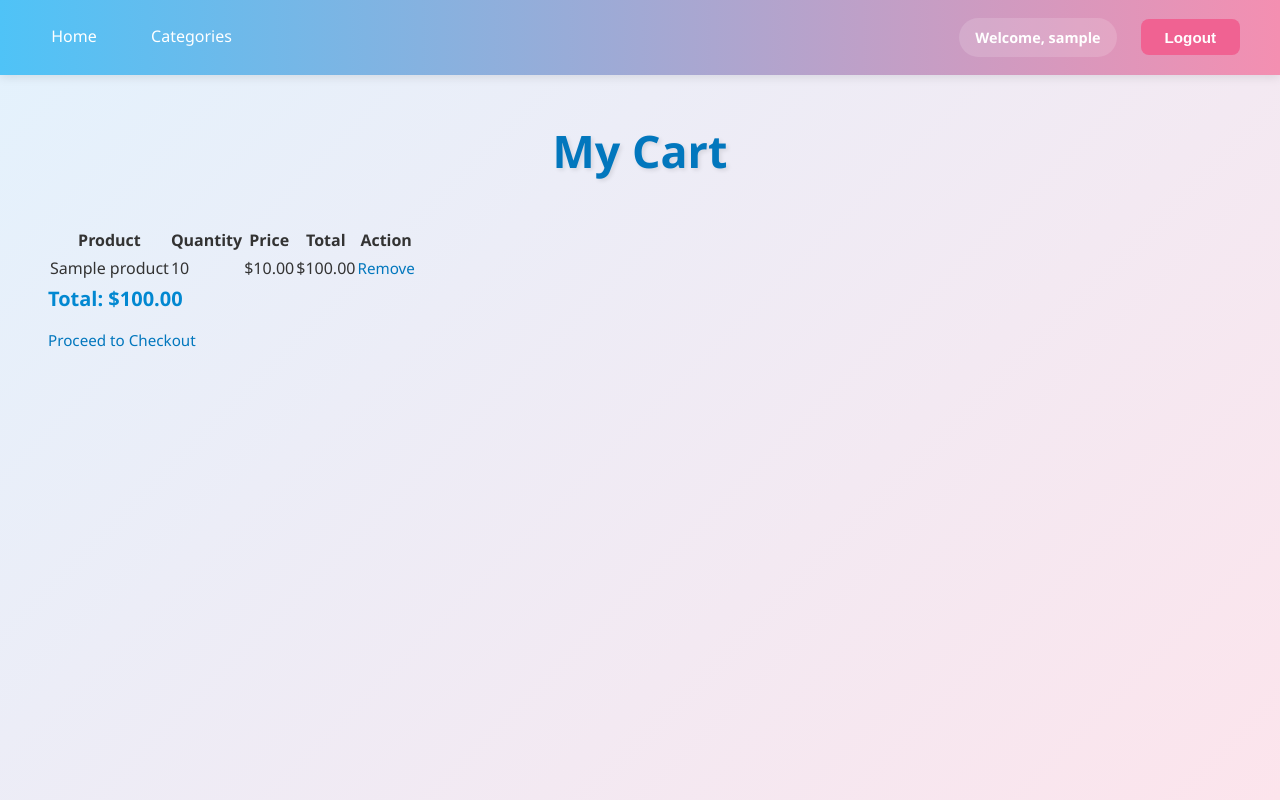
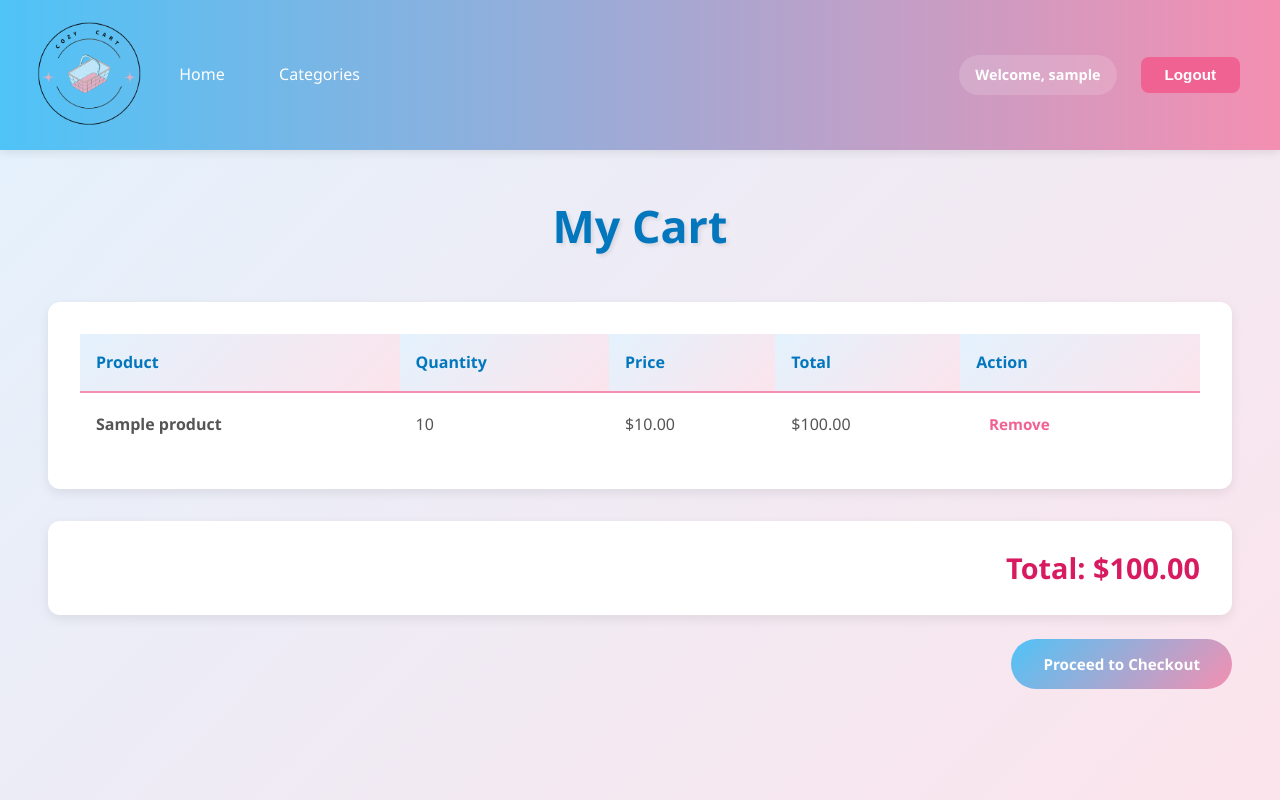
Before and after one commit to ReemBarqawi/shop, a Django app: page /cart/ in a window 1280 px wide. Run offline with Django 5.2, Linux system fonts and the light colour scheme; a user stored in the database is signed in; tables that the repository leaves empty hold one stand-in row (values such as "Sample post").

Commit message:
Update README and add project logo

```diff
--- a/main_app/static/css/styles.css
+++ b/main_app/static/css/styles.css
@@ -397,6 +397,105 @@ a.btn-cancel {
 }
 
 /* ========================================
+   CART PAGE
+======================================== */
+.cart-table {
+  background: white;
+  border-radius: 12px;
+  padding: 2rem;
+  margin: 2rem 0;
+  box-shadow: 0 4px 12px rgba(0, 0, 0, 0.08);
+}
+
+.cart-table table {
+  width: 100%;
+  border-collapse: collapse;
+}
+
+.cart-table th {
+  background: linear-gradient(135deg, #e3f2fd 0%, #fce4ec 100%);
+  padding: 1rem;
+  text-align: left;
+  font-weight: 600;
+  color: #0277bd;
+  border-bottom: 2px solid #f48fb1;
+}
+
+.cart-table td {
+  padding: 1.2rem 1rem;
+  border-bottom: 1px solid #f0f0f0;
+  color: #555;
+}
+
+.cart-table tr:last-child td {
+  border-bottom: none;
+}
+
+.cart-table tr:hover {
+  background: #fafafa;
+}
+
+.cart-total {
+  background: white;
+  border-radius: 12px;
+  padding: 1.5rem 2rem;
+  margin: 1.5rem 0;
+  box-shadow: 0 4px 12px rgba(0, 0, 0, 0.08);
+  text-align: right;
+}
+
+.cart-total h3 {
+  color: #d81b60;
+  font-size: 1.8rem;
+  margin: 0;
+}
+
+.cart-actions {
+  text-align: right;
+  margin-top: 1.5rem;
+}
+
+.cart-actions a {
+  background: linear-gradient(135deg, #4fc3f7 0%, #f48fb1 100%);
+  color: white;
+  padding: 0.8rem 2rem;
+  border-radius: 25px;
+  font-weight: 600;
+  text-decoration: none;
+  display: inline-block;
+  transition: all 0.3s ease;
+}
+
+.cart-actions a:hover {
+  transform: scale(1.05);
+  box-shadow: 0 5px 15px rgba(79, 195, 247, 0.4);
+}
+
+.empty-cart {
+  text-align: center;
+  background: white;
+  padding: 3rem;
+  border-radius: 12px;
+  box-shadow: 0 4px 12px rgba(0, 0, 0, 0.08);
+  margin: 2rem 0;
+}
+
+.empty-cart p {
+  color: #999;
+  font-size: 1.2rem;
+  margin-bottom: 1.5rem;
+}
+
+.remove-link {
+  color: #f06292;
+  font-weight: 600;
+  text-decoration: none;
+  padding: 0.4rem 0.8rem;
+  border-radius: 5px;
+  transition: all 0.3s ease;
+}
+
+/* ========================================
    LINKS
 ======================================== */
 a {
@@ -426,6 +525,7 @@ a[href*="products"] {
 a[href*="products"]:hover {
   background: #bbdefb;
 }
+
 
 /* ========================================
    DELETE CONFIRMATION
--- a/main_app/templates/base.html
+++ b/main_app/templates/base.html
@@ -9,6 +9,11 @@
 <body>
     <nav>
         <div style="display: flex; align-items: center; gap: 1rem;">
+
+            <div class="logo">
+                <img src="{% static 'images/logo.png' %}" alt="Cozy Cart Logo" style="height: 120px; width: auto;">
+            </div>
+
             <a href="{% url 'product_list' %}">Home</a>
 
             {% if user.is_authenticated and user.is_staff %}
--- a/main_app/templates/main_app/cart.html
+++ b/main_app/templates/main_app/cart.html
@@ -4,7 +4,9 @@
 <h1>My Cart</h1>
 
 {% if items %}
+<div class="cart-table">
     <table>
+        <thead>
             <tr>
                 <th>Product</th>
                 <th>Quantity</th>
@@ -12,23 +14,35 @@
                 <th>Total</th>
                 <th>Action</th>
             </tr>
+        </thead>
+        <tbody>
             {% for item in items %}
             <tr>
-        <td>{{ item.product.name }}</td>
+                <td><strong>{{ item.product.name }}</strong></td>
                 <td>{{ item.quantity }}</td>
                 <td>${{ item.product.price }}</td>
                 <td>${{ item.total_price }}</td>
                 <td>
-            <a href="{% url 'remove_from_cart' item.id %}">Remove</a>
+                    <a href="{% url 'remove_from_cart' item.id %}" class="remove-link">Remove</a>
                 </td>
             </tr>
             {% endfor %}
+        </tbody>
     </table>
+</div>
 
+<div class="cart-total">
     <h3>Total: ${{ order.total_price }}</h3>
+</div>
+
+<div class="cart-actions">
     <a href="{% url 'checkout' %}">Proceed to Checkout</a>
+</div>
 
 {% else %}
+<div class="empty-cart">
     <p>Your cart is empty.</p>
+    <a href="{% url 'product_list' %}" class="btn">Continue Shopping</a>
+</div>
 {% endif %}
 {% endblock %}
--- /dev/null
+++ b/requirements.txt
@@ -0,0 +1 @@
+nose2==0.15.1
```
Also changed, not shown: README.md, main_app/static/images/logo.png (added), 1 other file. Lines whose indentation alone changed are shown as unchanged.
